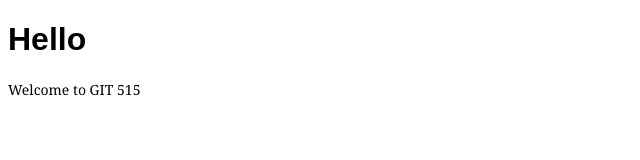
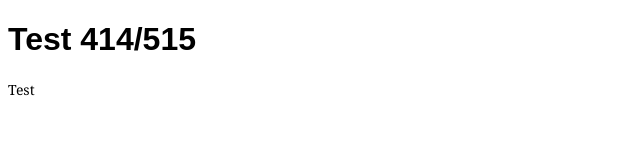
Before and after one commit to avanialladi/414test, a plain HTML site: page index.html in a window 1280 px wide. Shown: the whole page, without its empty margins (0-640 px from the left). Drawn offline with Linux system fonts and the light colour scheme.

Commit message:
index.html

```diff
--- a/index.html
+++ b/index.html
@@ -1,7 +1,6 @@
 <!DOCTYPE html>
 <html>
 <head>
-<!-- HTML Codes by Quackit.com -->
 <title>
 Avani Rao</title>
 <meta name="viewport" content="width=device-width, initial-scale=1">
@@ -14,7 +13,7 @@ p {font-family:Georgia, serif;font-size:14px;font-style:normal;font-weight:norma
 </style>
 </head>
 <body>
-<h1>Hello </h1>
-<p>Welcome to GIT 515</p>
+<h1>Test 414/515 </h1>
+<p>Test</p>
 </body>
 </html>
```
